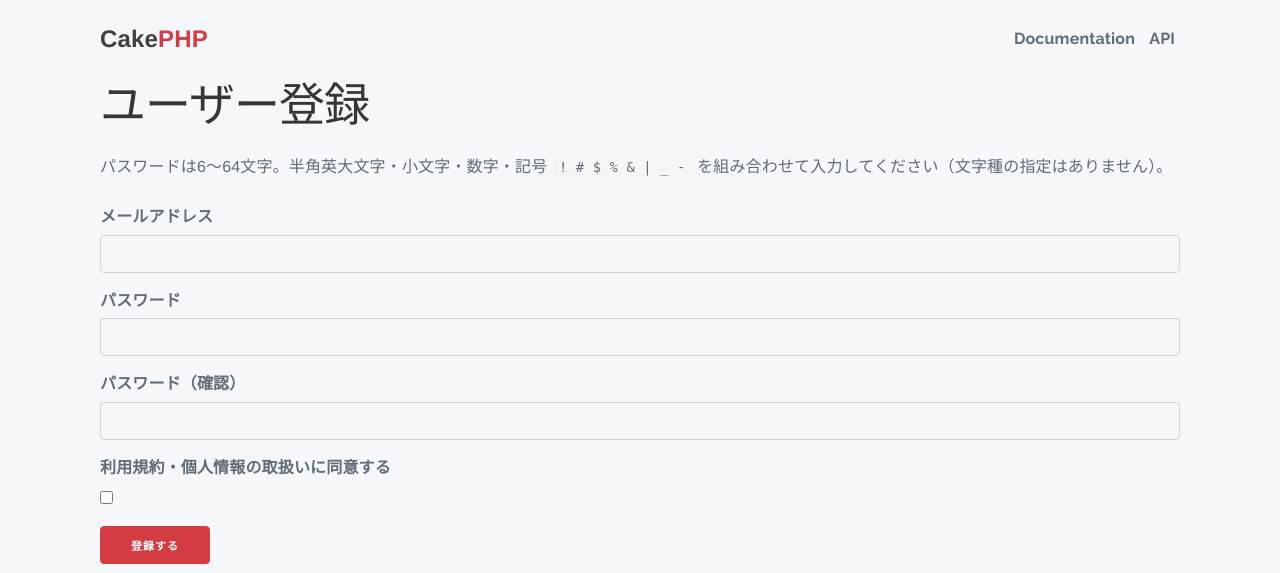
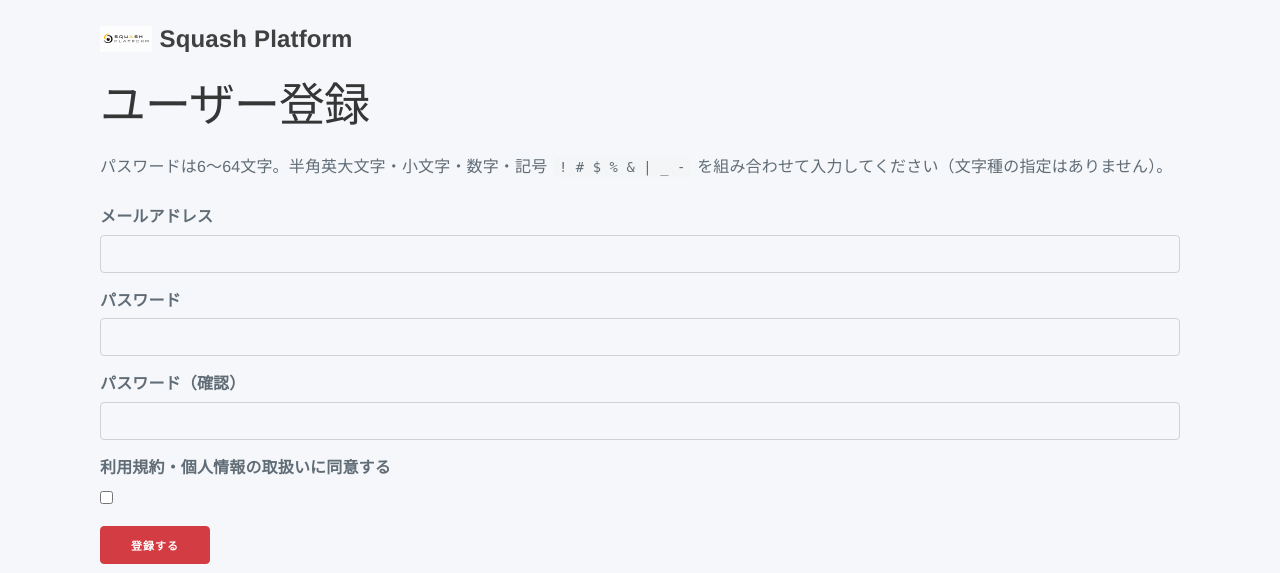
Before and after one commit to Miraisosha/S-NICK-Platform, a CakePHP app: the page made by app/templates/Users/register.php in a window 1280 px wide. Shown: the top 573 px of the page. Run offline with PHP 8.4 and a stand-in for CakePHP, Linux system fonts and the light colour scheme; the template is opened without the code that fills it, so the values that code supplies are empty; form fields are guessed from the names that the template uses; some libraries are stand-ins or nearby versions.

Commit message:
Add Squash Platform logo as favicon and header brand image
Replaces the CakePHP skeleton's default favicon and "CakePHP" nav
title/links with the Squash Platform logo, on the shared layout used
by the auth screens. The scaffold "getting started" home page
(templates/Pages/home.php) renders its own standalone head and isn't
touched here - it's temporary framework content, not a product page.

```diff
--- a/app/templates/layout/default.php
+++ b/app/templates/layout/default.php
@@ -14,7 +14,7 @@
  * @var \App\View\AppView $this
  */
 
-$cakeDescription = 'CakePHP: the rapid development php framework';
+$siteTitle = 'Squash Platform';
 ?>
 <!DOCTYPE html>
 <html>
@@ -22,12 +22,13 @@ $cakeDescription = 'CakePHP: the rapid development php framework';
     <?= $this->Html->charset() ?>
     <meta name="viewport" content="width=device-width, initial-scale=1">
     <title>
-        <?= $cakeDescription ?>:
+        <?= $siteTitle ?>:
         <?= $this->fetch('title') ?>
     </title>
+    <link rel="icon" type="image/svg+xml" href="/img/squash-platform-logo.svg">
     <?= $this->Html->meta('icon') ?>
 
-    <?= $this->Html->css(['normalize.min', 'milligram.min', 'fonts', 'cake']) ?>
+    <?= $this->Html->css(['normalize.min', 'milligram.min', 'fonts', 'cake', 'site']) ?>
     <?= $this->Html->css('/build/assets/main.css') ?>
 
     <?= $this->fetch('meta') ?>
@@ -37,11 +38,10 @@ $cakeDescription = 'CakePHP: the rapid development php framework';
 <body>
     <nav class="top-nav">
         <div class="top-nav-title">
-            <a href="<?= $this->Url->build('/') ?>"><span>Cake</span>PHP</a>
-        </div>
-        <div class="top-nav-links">
-            <a target="_blank" rel="noopener" href="https://book.cakephp.org/5/">Documentation</a>
-            <a target="_blank" rel="noopener" href="https://api.cakephp.org/">API</a>
+            <a href="<?= $this->Url->build('/') ?>" class="top-nav-brand">
+                <?= $this->Html->image('squash-platform-logo.svg', ['alt' => $siteTitle, 'class' => 'top-nav-logo']) ?>
+                <span><?= $siteTitle ?></span>
+            </a>
         </div>
     </nav>
     <main class="main">
--- /dev/null
+++ b/app/webroot/css/site.css
@@ -0,0 +1,18 @@
+/*
+ * Site-wide chrome (header logo/title). Palette follows
+ * docs/specifications/UiDesignGuide.md; overrides the CakePHP skeleton's
+ * default red/gray branding in cake.css without editing that file.
+ */
+.top-nav-brand {
+    display: flex;
+    align-items: center;
+    gap: 0.75rem;
+    font-size: 2.4rem;
+    font-weight: bold;
+    color: #572C00;
+}
+
+.top-nav-logo {
+    height: 2.6rem;
+    width: auto;
+}
```
Also changed, not shown: app/webroot/img/squash-platform-logo.svg (added).
